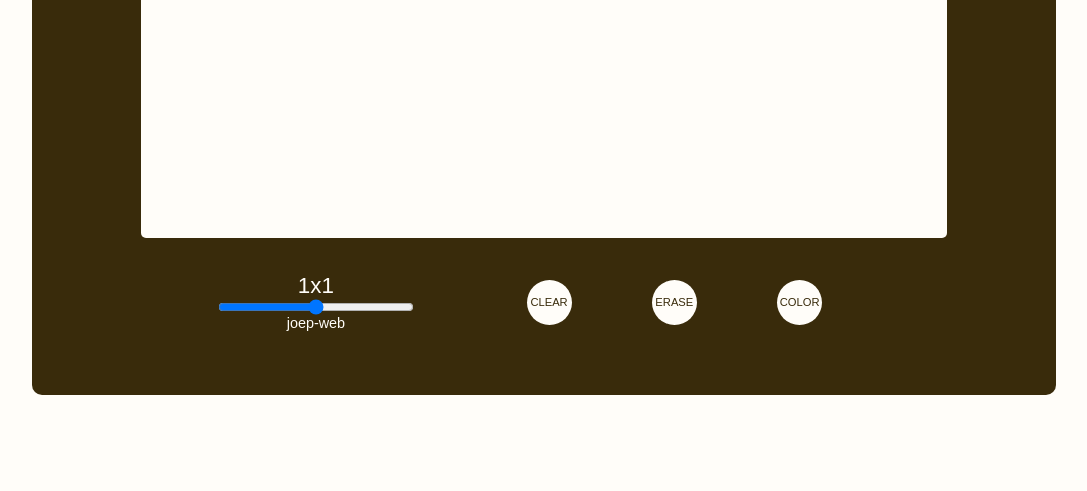
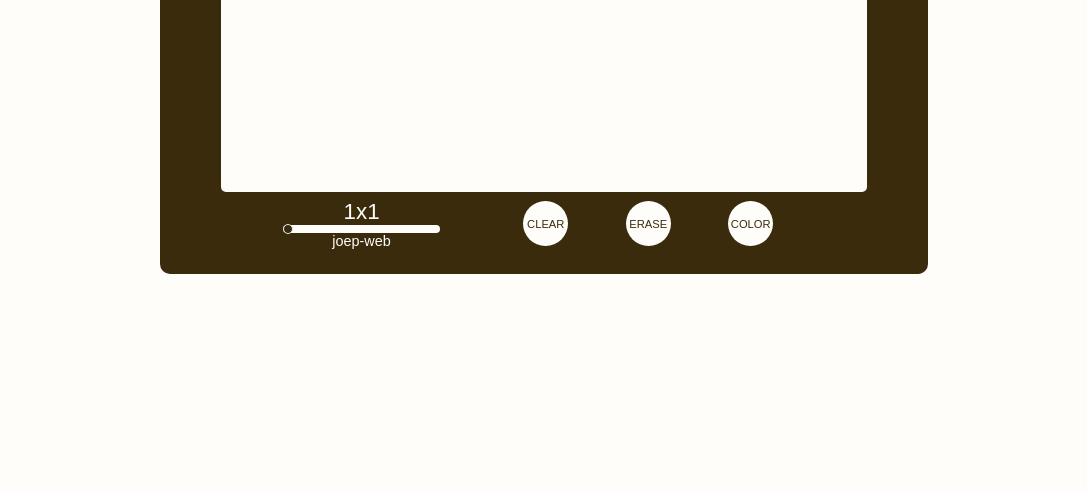
Before and after one commit to joep-web/Etch-a-sketch, a plain HTML site: page index.html in a window 1280 px wide. Shown: the part 309-800 px from the top of the page, without its empty margins (96-1183 px from the left). Drawn offline with Linux system fonts and the light colour scheme; a web font is replaced by a local one.

Commit message:
did range count and range design

```diff
--- a/index.html
+++ b/index.html
@@ -18,7 +18,7 @@
     <div class="controls">
       <div class="range-cont">
         <p id="grid-count">1x1</p>
-        <input type="range"/>
+        <input type="range" min="1" max="16" value="1" step="1"/>
         <p>joep-web</p>
       </div>
       <div class="btns-cont">
--- a/script.js
+++ b/script.js
@@ -0,0 +1,15 @@
+const gridCountText = document.querySelector("#grid-count");
+const gridRange = document.querySelector("input[type='range']");
+
+gridRange.addEventListener("input", (e) => {
+  gridCountText.innerText = `${e.target.value}x${e.target.value}`;
+});
+
+
+const contGrid = document.querySelector(".grid");
+const gridSize = document.querySelector("#grid-count").innerText.match(/[0-9]+/);
+
+
+contGrid.style.gridTemplateColumns = `repeat(${gridSize[0]}, 1fr)`;
+
+console.log(gridSize)
--- a/style.css
+++ b/style.css
@@ -4,6 +4,7 @@
 :root {
   --main-bg: #FFFDF9;
   --outlines: #392B0B;
+  --range-thumb-b: #E5E7EB;
 }
 
 html {
@@ -18,7 +19,7 @@ html {
 }
 
 body {
-  height: 100dvh;
+  height: 100vh;
   width: 100%;
   display: flex;
   justify-content: center;
@@ -52,6 +53,7 @@ h1 {
   width: 90%;
   border-radius: 5px;
   background: var(--main-bg);
+  display: grid;
 }
 
 .controls {
@@ -73,8 +75,44 @@ h1 {
 }
 
 input[type="range"] {
+  -webkit-appearance: none;
+  appearance: none;
+  background: transparent;
+  cursor: pointer;
   width: 75%;
 }
+
+input[type="range"]::-moz-range-track {
+  height: 0.5rem;
+  background: var(--main-bg);
+  border-radius: 5px;
+}
+
+input[type="range"]::-webkit-slider-runnable-track {
+  height: 0.5rem;
+  background: var(--main-bg);
+  border-radius: 5px;
+}
+
+input[type="range"]::-moz-range-thumb {
+  height: 10px;
+  width: 10px;
+  border-radius: 50%;
+  border: 0.1rem solid var(--main-bg);
+  background: var(--outlines);
+}
+
+input[type="range"]::-webkit-slider-thumb {
+  -webkit-appearance: none;
+  height: 10px;
+  width: 10px;
+  border-radius: 50%;
+  border: 0.1rem solid var(--range-thumb-b);
+  background: var(--outlines);
+  margin-top: -1px;
+}
+
+
 
 .btns-cont {
   font-size: 0.7rem;
@@ -97,3 +135,16 @@ input[type="range"] {
 .outer-cont {
   width: 100%;
 }
+
+
+@media screen and (min-width: 800px) and (orientation: landscape) {
+  .grid {
+    height:  200px;
+    margin: 1% 0;
+  }
+
+  .main {
+    padding: 2%;
+    width: 60%;
+  }
+}
```
